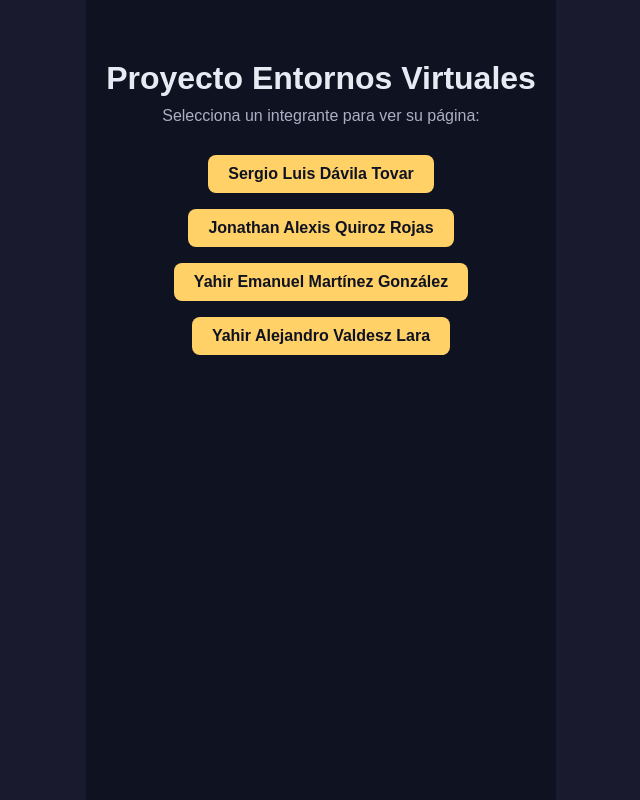
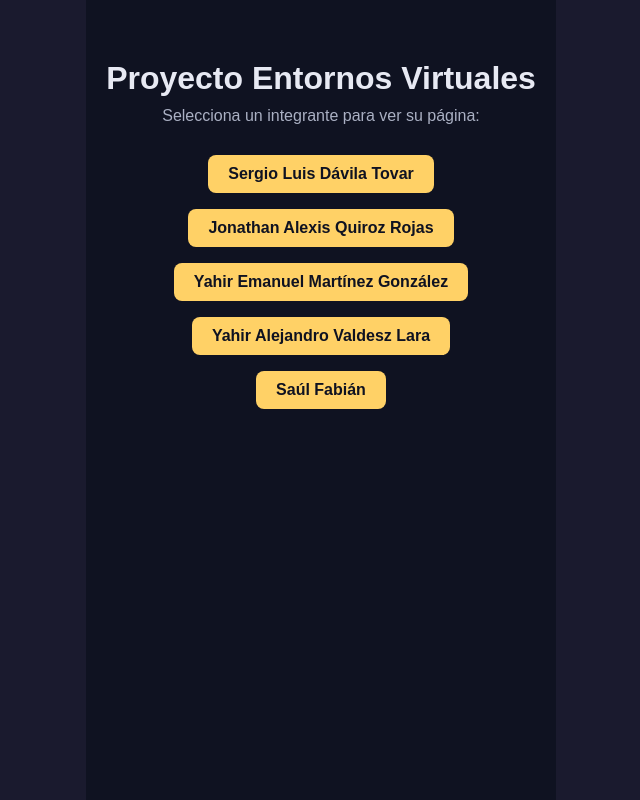
Before and after one commit to misaeltoa/CursosUTC2, an Angular app: page /index in a window 1280 px wide. Shown: the whole page, without its empty margins (319-959 px from the left). Built offline with nearby package versions, Linux system fonts and the light colour scheme.

Commit message:
Ajustes finales en componentes de saul-fabian

```diff
--- a/src/app/pages/index/index.component.html
+++ b/src/app/pages/index/index.component.html
@@ -7,5 +7,6 @@
     <a routerLink="/jonathan-alexis" class="btn">Jonathan Alexis Quiroz Rojas</a>
     <a routerLink="/yahir-martinez" class="btn">Yahir Emanuel Martínez González</a>
     <a routerLink="/yahir-alejandro" class="btn">Yahir Alejandro Valdesz Lara</a>
+    <a routerLink="/saul-fabian" class="btn">Saúl Fabián</a>
   </nav>
 </main>
--- a/src/app/pages/saul-fabian/saul-fabian.component.ts
+++ b/src/app/pages/saul-fabian/saul-fabian.component.ts
@@ -13,5 +13,4 @@ export class SaulFabianComponent {
   toggleDrift() {
     this.drift = !this.drift;
   }
-
 }
```
